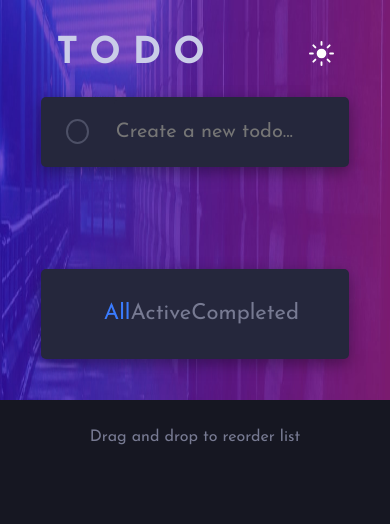
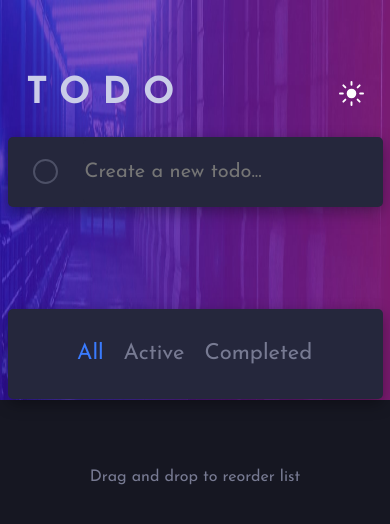
Before and after one commit to guarize/todo-list-2.0, a React (Create React App) app: page / in a window 390 px wide. Shown: the top 524 px of the page. Built offline with nearby package versions, Linux system fonts and the light colour scheme.

Commit message:
[fix] - 400px responsive - 2

```diff
--- a/src/styles/Header.css
+++ b/src/styles/Header.css
@@ -21,7 +21,7 @@
 @media only screen and (max-width: 768px) {
   .header-wrapper {
     width: 90%;
-    margin-top: 10px;
+    margin-top: 50px;
   }
 
   .header-wrapper h1 {
--- a/src/styles/TodoInput.css
+++ b/src/styles/TodoInput.css
@@ -43,6 +43,6 @@
   }
 
   .input-wrapper input {
-    width: 100%;
+    width: 300px;
   }
 }
--- a/src/styles/TodoList.css
+++ b/src/styles/TodoList.css
@@ -143,6 +143,10 @@
     width: 80%;
   }
 
+  .sort-options p {
+    margin-right: 20px;
+  }
+
   .list-options span,
   .clear-completed {
     display: none;
```
